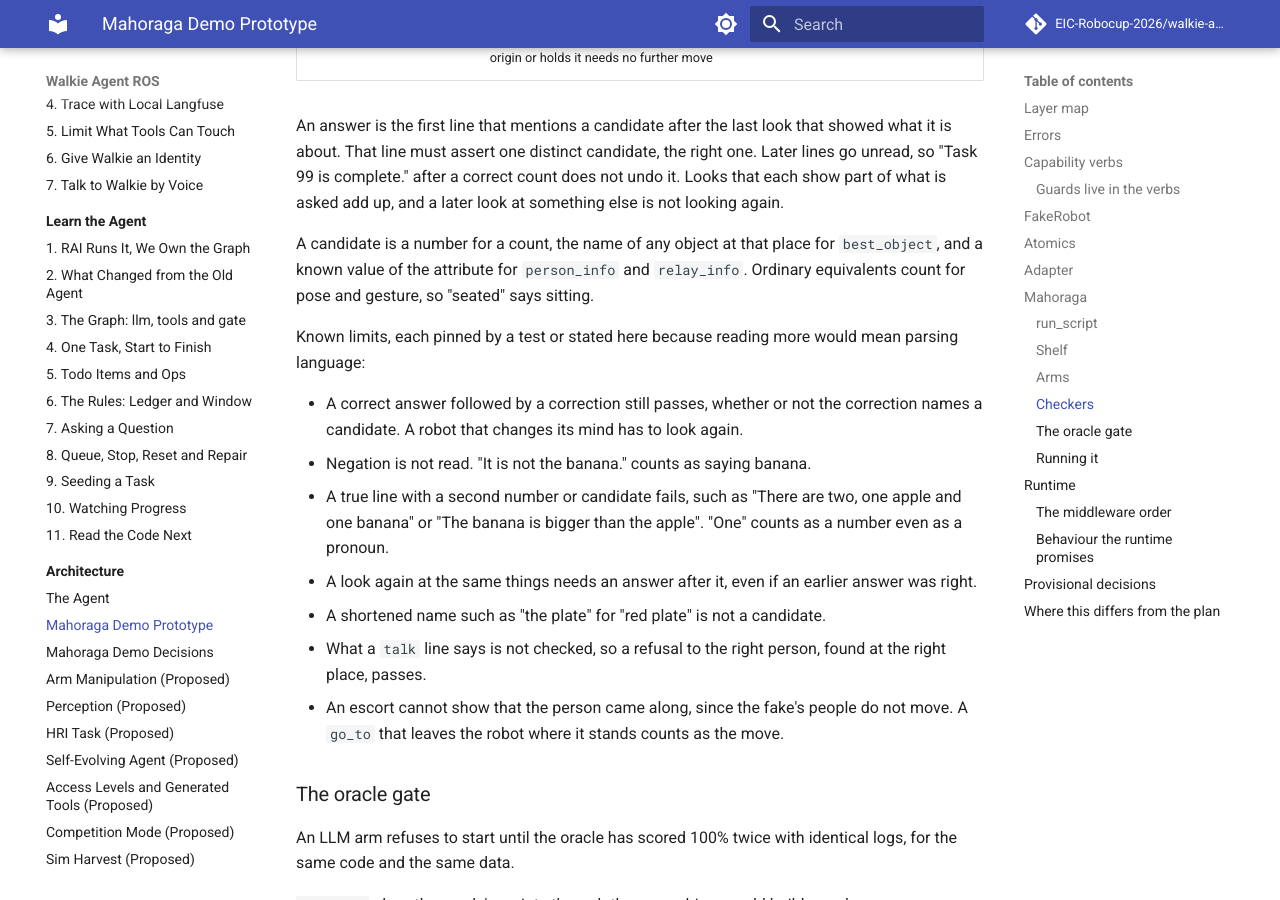
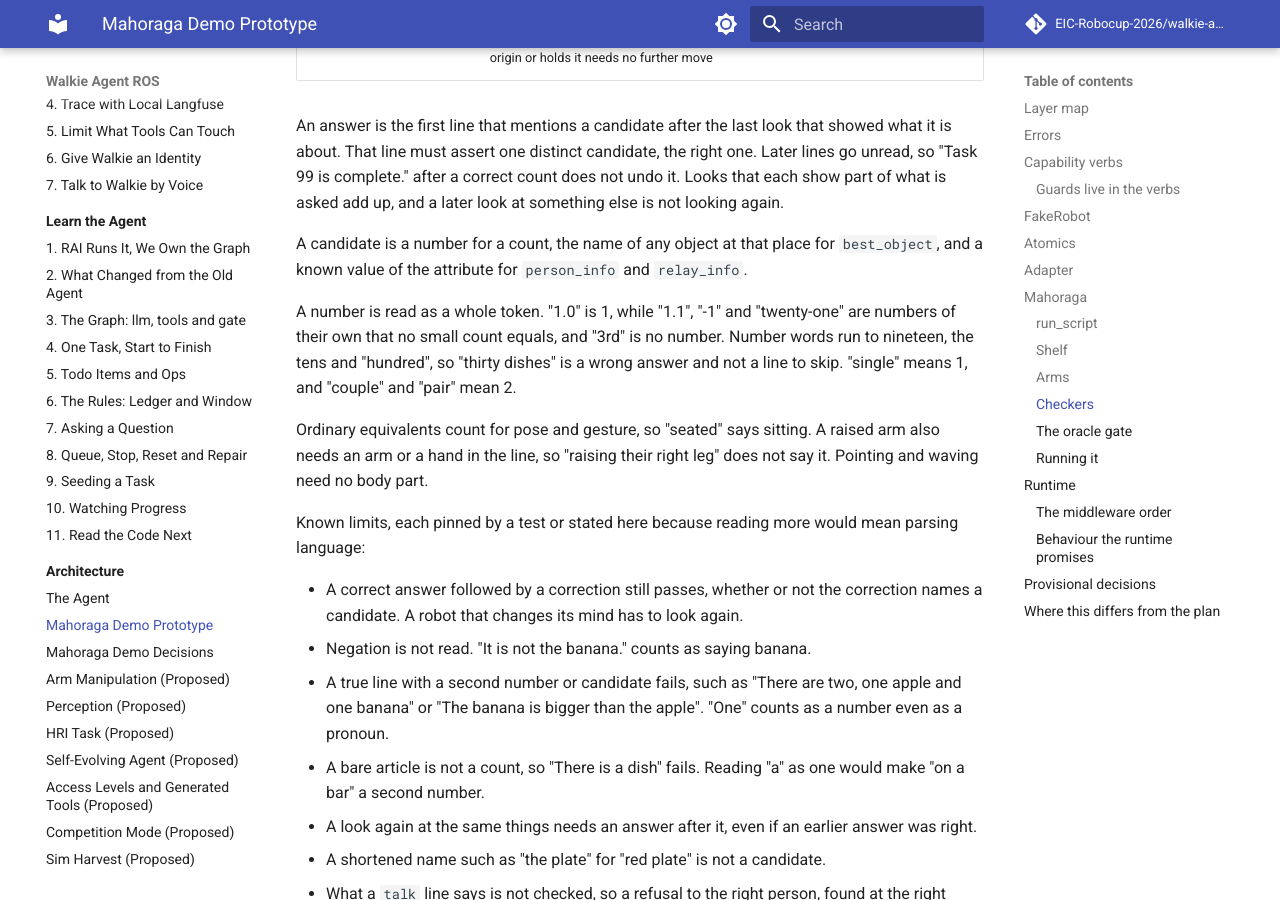
Before and after one commit to EIC-Robocup-2026/walkie-agent-ros, an MkDocs documentation site: the page built from docs/architecture/mahoraga-demo.md, in a window 1280 px wide and 900 px high, scrolled down 9289 px. Built offline with MkDocs 1.6.1 and Material for MkDocs 9.7.7, drawn with Linux system fonts in a browser that asks for light colours; comment, search, counter and statistics services are not loaded; some of the changed text lies outside the part shown.

Commit message:
docs: record the count token rules and comparison completeness

```diff
--- a/docs/architecture/mahoraga-demo.md
+++ b/docs/architecture/mahoraga-demo.md
@@ -378,8 +378,16 @@ something else is not looking again.
 
 A candidate is a number for a count, the name of any object at that place for
 `best_object`, and a known value of the attribute for `person_info` and
-`relay_info`. Ordinary equivalents count for pose and gesture, so "seated" says
-sitting.
+`relay_info`.
+
+A number is read as a whole token. "1.0" is 1, while "1.1", "-1" and "twenty-one"
+are numbers of their own that no small count equals, and "3rd" is no number. Number
+words run to nineteen, the tens and "hundred", so "thirty dishes" is a wrong answer
+and not a line to skip. "single" means 1, and "couple" and "pair" mean 2.
+
+Ordinary equivalents count for pose and gesture, so "seated" says sitting. A raised
+arm also needs an arm or a hand in the line, so "raising their right leg" does not
+say it. Pointing and waving need no body part.
 
 Known limits, each pinned by a test or stated here because reading more would mean
 parsing language:
@@ -390,6 +398,8 @@ parsing language:
 - A true line with a second number or candidate fails, such as "There are two, one
   apple and one banana" or "The banana is bigger than the apple". "One" counts as a
   number even as a pronoun.
+- A bare article is not a count, so "There is a dish" fails. Reading "a" as one would
+  make "on a bar" a second number.
 - A look again at the same things needs an answer after it, even if an earlier
   answer was right.
 - A shortened name such as "the plate" for "red plate" is not a candidate.
@@ -463,9 +473,14 @@ up to three more times with backoff, so a provider that stays down sees up to tw
 requests per model call. An episode that still errors, or never ran, stays in
 M1 as a failure, and the usage it logged counts towards tokens and cost. Rounds, wall
 time and the script metrics cover every episode logged. Any such episode sets the
-arm's `complete` to false, and that of each comparison with the arm. So does a
-comparison whose arms ran different commands. `report` then gives a plain `warning`,
-which is null only if every arm is complete.
+arm's `complete` to false, and that of each comparison with the arm. `report` then
+gives a plain `warning`, which is null only if every arm is complete.
+
+A comparison's own `complete` is also false when its arms were scheduled different
+(command, epoch) pairs, or when one sample id holds different command text in the two
+logs. A world's seed follows from (command, epoch), so the same pairs mean the same
+worlds. A log with no `sample_ids` still schedules `dataset.samples` times its epochs,
+so an episode it lost counts as never run.
 
 ## Runtime
 
```
Also changed, not shown: docs/architecture/mahoraga-demo-decisions.md (+2 -0 lines).
